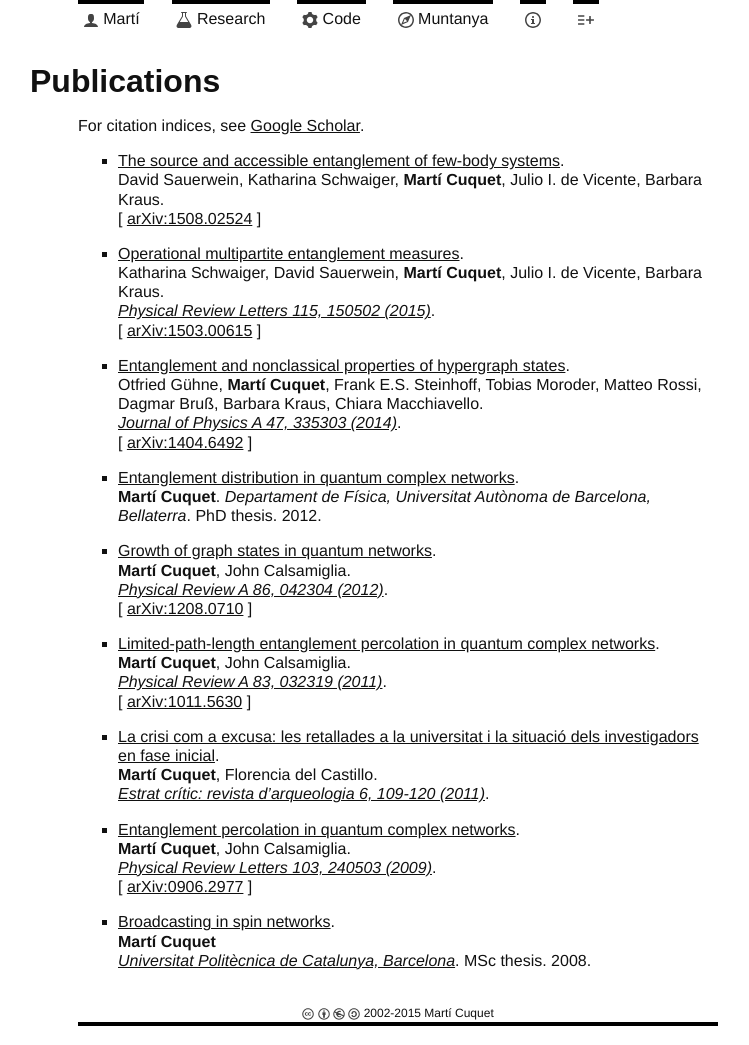
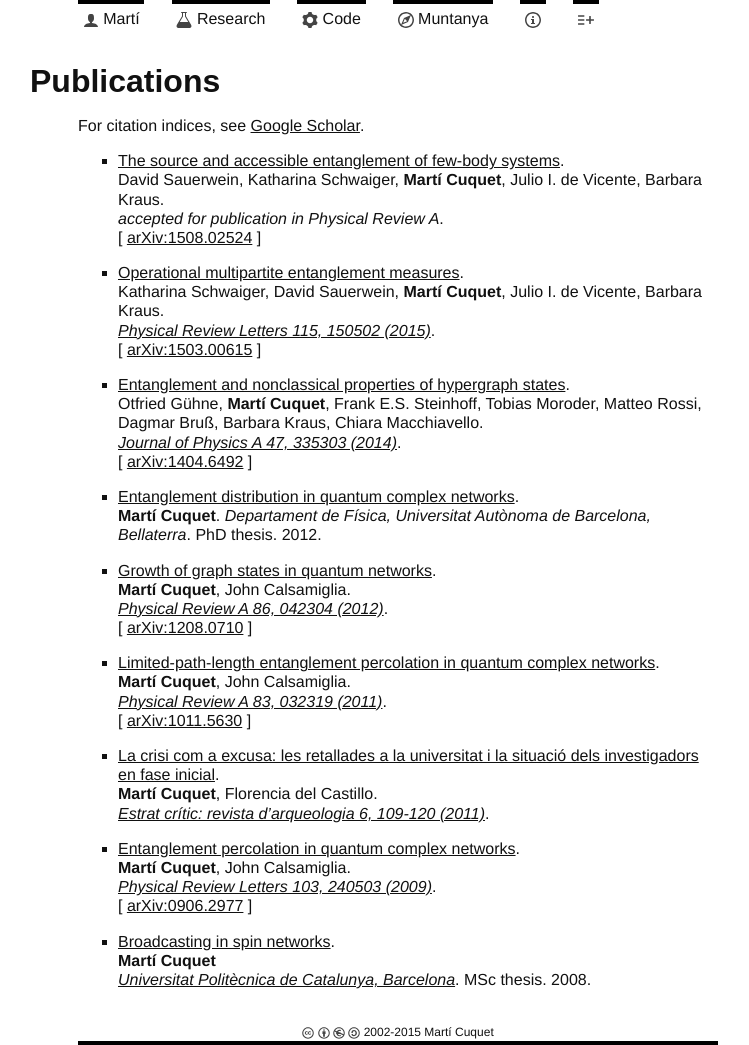
Before and after one commit to mcuquet/mcuquet.github.io, a Jekyll site: the page built from Research/Publications.md, in a window 1280 px wide. Shown: the whole page, without its empty margins (242-991 px from the left). Built offline with Jekyll 4.4.1, drawn with Linux system fonts in a browser that asks for light colours.

Commit message:
chg: update preprint status

```diff
--- a/Research/Publications.md
+++ b/Research/Publications.md
@@ -9,6 +9,7 @@ For citation indices, see [Google Scholar](https://scholar.google.at/citations?u
 
 - [The source and accessible entanglement of few-body systems](The source and accessible entanglement of few-body systems).
   David Sauerwein, Katharina Schwaiger, **Martí Cuquet**, Julio I. de Vicente, Barbara Kraus.
+  _accepted for publication in Physical Review A_.
   [ [arXiv:1508.02524](http://arxiv.org/abs/1508.02524) ]
 
 - [Operational multipartite entanglement measures](Operational multipartite entanglement measures).
```
